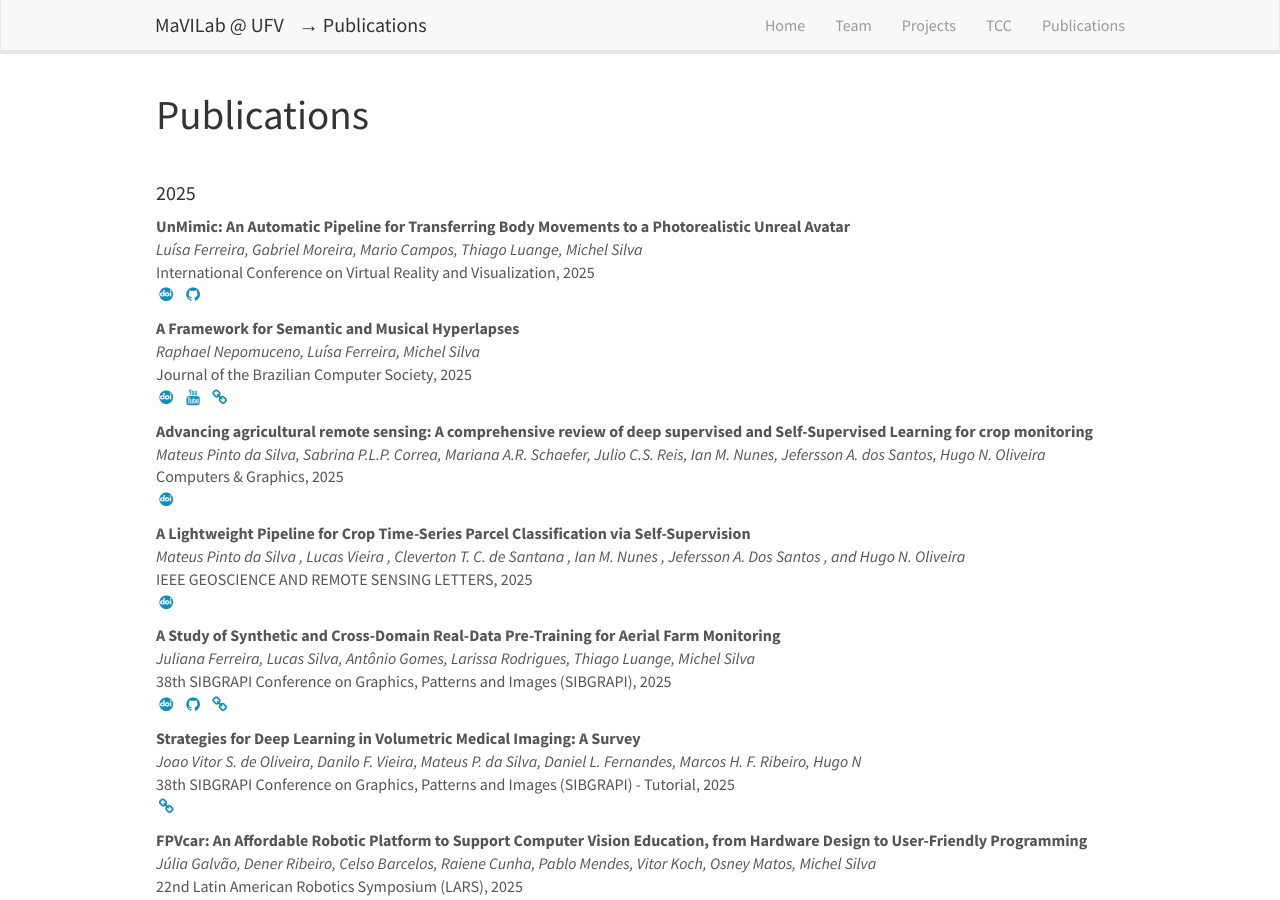
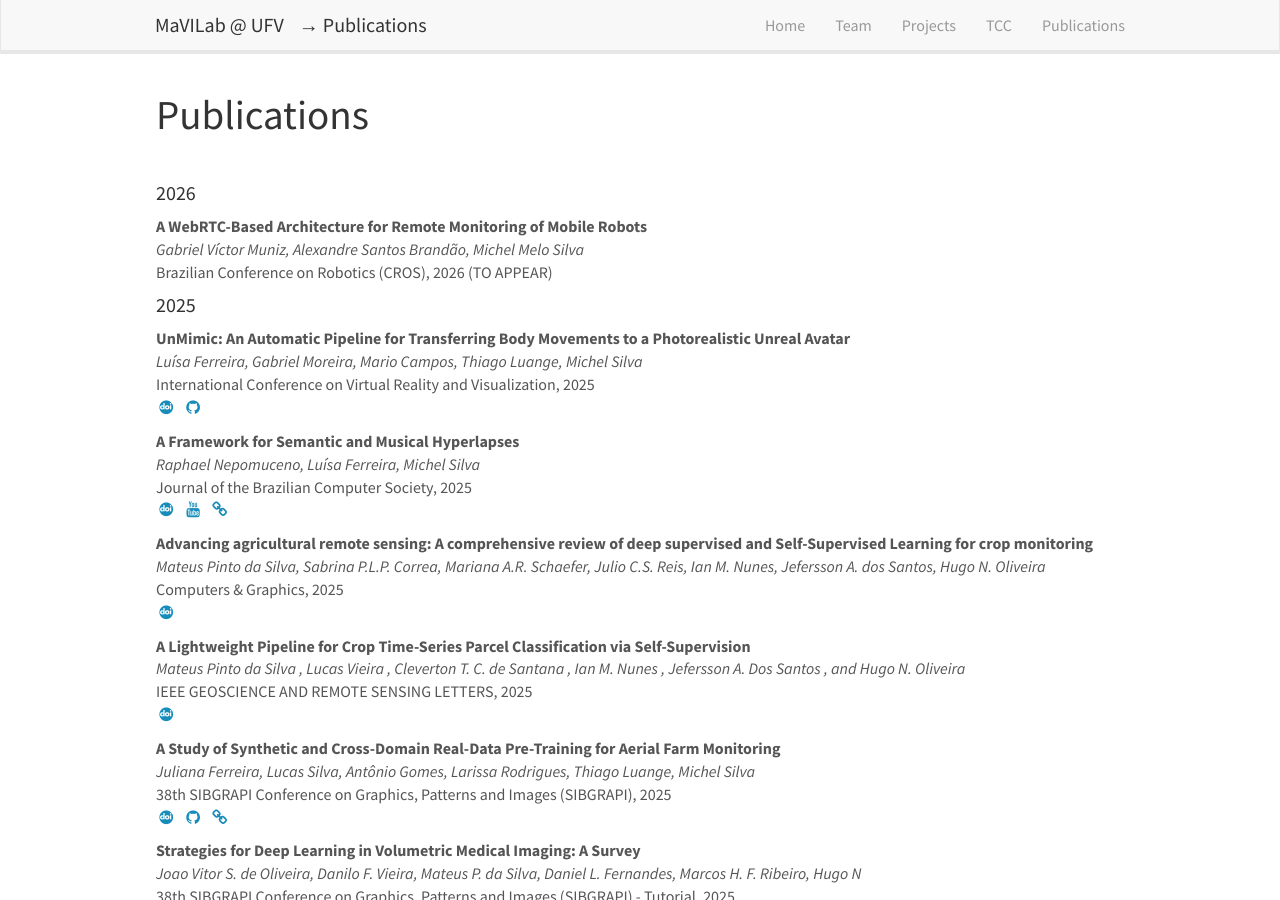
Before and after one commit to MaVILab-UFV/mavilab-ufv.github.io, a Jekyll site: the page built from _pages/publications.md, in a window 1280 px wide and 900 px high. Built offline with Jekyll 4.4.1, drawn with Linux system fonts in a browser that asks for light colours; nearby versions of some CDN libraries; some web fonts are replaced.

Commit message:
Add publication for 2026 on WebRTC-based architecture
Added a new publication entry for 2026.

```diff
--- a/_data/pub_list.yml
+++ b/_data/pub_list.yml
@@ -1,3 +1,16 @@
+- year : 2026
+  pubs:
+  - title: "A WebRTC-Based Architecture for Remote Monitoring of Mobile Robots"
+    authors: Gabriel Víctor Muniz, Alexandre Santos Brandão, Michel Melo Silva
+    media: Brazilian Conference on Robotics (CROS), 2026 (TO APPEAR)
+    links:
+      url:
+      doi:
+      arxiv:
+      youtube:
+      github:
+
+
 - year : 2025
   pubs:
   - title: "UnMimic: An Automatic Pipeline for Transferring Body Movements to a Photorealistic Unreal Avatar"
```
